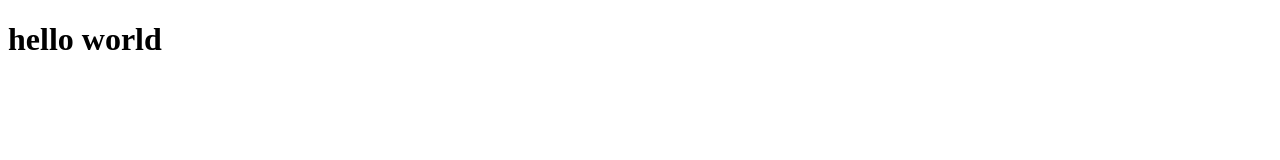
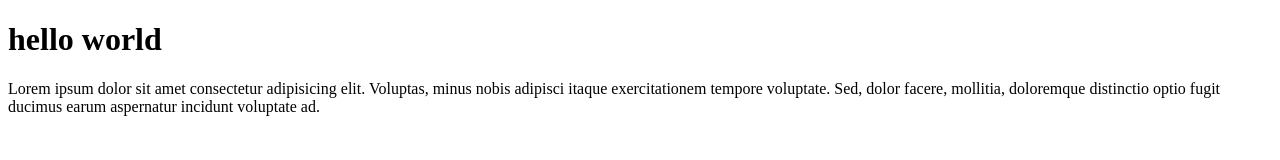
Before and after one commit to rushikesh-kusekar/hello-world.html, a plain HTML site: page hello-world.html in a window 1280 px wide. Drawn offline with Linux system fonts and the light colour scheme.

Commit message:
paragraph added

```diff
--- a/hello-world.html
+++ b/hello-world.html
@@ -6,5 +6,6 @@
 </head>
 <body>
     <h1>hello world</h1>
+    <p>Lorem ipsum dolor sit amet consectetur adipisicing elit. Voluptas, minus nobis adipisci itaque exercitationem tempore voluptate. Sed, dolor facere, mollitia, doloremque distinctio optio fugit ducimus earum aspernatur incidunt voluptate ad.</p>
 </body>
 </html>
```
